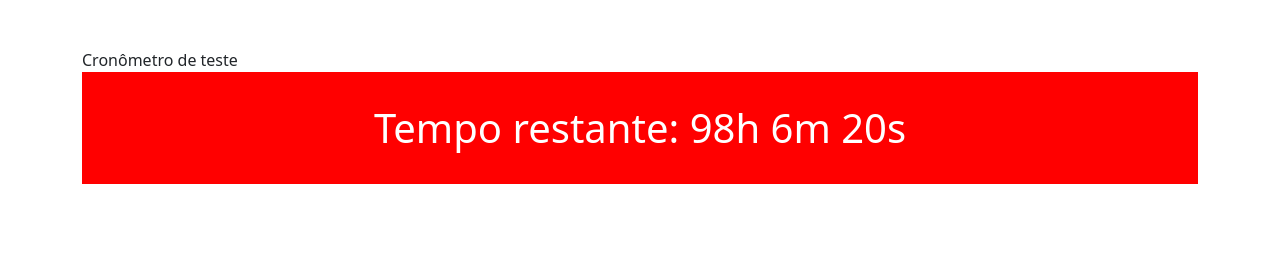
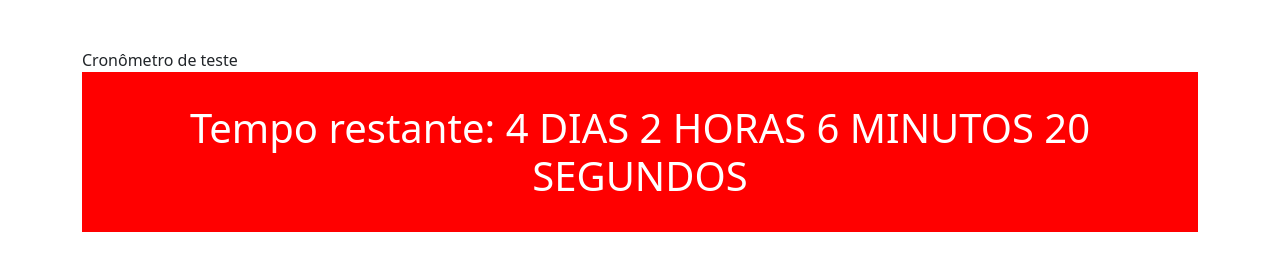
Before and after one commit to ocariocawebdesign/cronometro-teste, a plain HTML site: page index.html in a window 1280 px wide. Drawn offline with nearby package versions, Linux system fonts and the light colour scheme.

Commit message:
correcao formato 1

```diff
--- a/index.html
+++ b/index.html
@@ -1,22 +1,28 @@
 <!DOCTYPE html>
 <html lang="en">
   <head>
-    <meta charset="UTF-8">
-    <meta name="viewport" content="width=device-width, initial-scale=1.0">
+    <meta charset="UTF-8" />
+    <meta name="viewport" content="width=device-width, initial-scale=1.0" />
     <title>Cronômetro Decrescente</title>
-    <link href="https://cdn.jsdelivr.net/npm/bootstrap@5.3.2/dist/css/bootstrap.min.css" rel="stylesheet" integrity="sha384-T3c6CoIi6uLrA9TneNEoa7RxnatzjcDSCmG1MXxSR1GAsXEV/Dwwykc2MPK8M2HN" crossorigin="anonymous">
+    <link
+      href="https://cdn.jsdelivr.net/npm/bootstrap@5.3.2/dist/css/bootstrap.min.css"
+      rel="stylesheet"
+      integrity="sha384-T3c6CoIi6uLrA9TneNEoa7RxnatzjcDSCmG1MXxSR1GAsXEV/Dwwykc2MPK8M2HN"
+      crossorigin="anonymous"
+    />
   </head>
   <body>
     <div class="container mt-4">
-        <br/>
+      <br />
       Cronômetro de teste
-        <h1 style="background-color: red; padding: 2rem; color:#FFFFFF;" class="text-center " id="countdown"></h1>
+      <h1
+        style="background-color: red; padding: 2rem; color: #ffffff"
+        class="text-center"
+        id="countdown"
+      ></h1>
     </div>
 
     <script>
-
-
-
        function updateCountdown() {
             const currentDate = new Date();
             const currentDay = currentDate.getDay();
@@ -54,13 +60,14 @@ function updateCountdown() {
                     (restartSecond - currentSecond);
             }
 
-            // Converte o tempo restante em horas, minutos e segundos
-            const hours = Math.floor(timeRemaining / 3600);
+            // Converte o tempo restante em dias, horas, minutos e segundos
+            const days = Math.floor(timeRemaining / (3600 * 24));
+            const hours = Math.floor((timeRemaining % (3600 * 24)) / 3600);
             const minutes = Math.floor((timeRemaining % 3600) / 60);
             const seconds = Math.floor(timeRemaining % 60);
 
             // Exibe o tempo restante no elemento com id "countdown"
-            document.getElementById("countdown").textContent = `Tempo restante: ${hours}h ${minutes}m ${seconds}s`;
+            document.getElementById("countdown").textContent = `Tempo restante: ${days} DIAS ${hours} HORAS ${minutes} MINUTOS ${seconds} SEGUNDOS`;
         }
 
         function startCountdown() {
@@ -70,9 +77,12 @@ function updateCountdown() {
 
         // Inicializa o cronômetro
         startCountdown();
-
     </script>
     <script src="./main.js"></script>
-    <script src="https://cdn.jsdelivr.net/npm/bootstrap@5.3.2/dist/js/bootstrap.bundle.min.js" integrity="sha384-C6RzsynM9kWDrMNeT87bh95OGNyZPhcTNXj1NW7RuBCsyN/o0jlpcV8Qyq46cDfL" crossorigin="anonymous"></script>
+    <script
+      src="https://cdn.jsdelivr.net/npm/bootstrap@5.3.2/dist/js/bootstrap.bundle.min.js"
+      integrity="sha384-C6RzsynM9kWDrMNeT87bh95OGNyZPhcTNXj1NW7RuBCsyN/o0jlpcV8Qyq46cDfL"
+      crossorigin="anonymous"
+    ></script>
   </body>
 </html>
```
Lines whose indentation alone changed are shown as unchanged.
